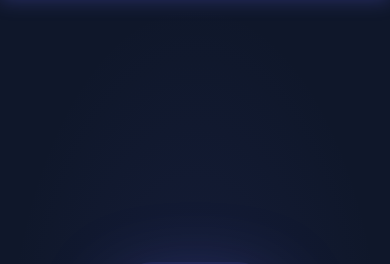
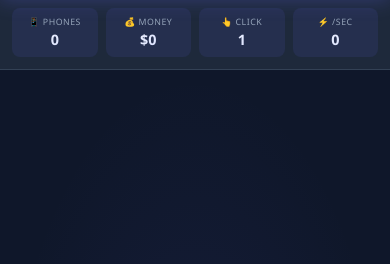
Before and after one commit to Alfires/phonecliker, a plain HTML site: page index.html in a window 390 px wide. Shown: the part 56-320 px from the top of the page. Drawn offline with Linux system fonts and the light colour scheme.

Commit message:
Update index.html

```diff
--- a/index.html
+++ b/index.html
@@ -540,6 +540,44 @@
             display: block;
         }
 
+        /* Mobile Stats Bar */
+        .mobile-stats {
+            display: none;
+            background: var(--bg-card);
+            border-bottom: 1px solid var(--border);
+            padding: 12px;
+        }
+
+        .mobile-stats-grid {
+            display: grid;
+            grid-template-columns: repeat(4, 1fr);
+            gap: 8px;
+        }
+
+        .mobile-stat {
+            text-align: center;
+            padding: 8px 4px;
+            background: rgba(99, 102, 241, 0.1);
+            border-radius: 8px;
+        }
+
+        .mobile-stat-label {
+            font-size: 0.55em;
+            text-transform: uppercase;
+            letter-spacing: 0.5px;
+            color: var(--text-muted);
+            margin-bottom: 2px;
+        }
+
+        .mobile-stat-value {
+            font-size: 0.9em;
+            font-weight: 800;
+            background: linear-gradient(135deg, #fff, #c7d2fe);
+            -webkit-background-clip: text;
+            -webkit-text-fill-color: transparent;
+            background-clip: text;
+        }
+
         /* Mobile Layout */
         @media (max-width: 899px) {
             body {
@@ -555,6 +593,10 @@
             .sidebar-left,
             .sidebar-right {
                 display: none;
+            }
+
+            .mobile-stats {
+                display: block;
             }
 
             .mobile-tabs {
@@ -583,10 +625,6 @@
 
             .phone-icon {
                 font-size: 3em;
-            }
-
-            .stats-box {
-                margin: 12px;
             }
 
             .tap-hint {
@@ -618,6 +656,28 @@
     <!-- Header -->
     <div class="header">
         <h1>🏭 Phone Factory Clicker</h1>
+    </div>
+
+    <!-- Mobile Stats Bar -->
+    <div class="mobile-stats">
+        <div class="mobile-stats-grid">
+            <div class="mobile-stat">
+                <div class="mobile-stat-label">📱 Phones</div>
+                <div class="mobile-stat-value" id="mobile-phone-count">0</div>
+            </div>
+            <div class="mobile-stat">
+                <div class="mobile-stat-label">💰 Money</div>
+                <div class="mobile-stat-value" id="mobile-money-count">$0</div>
+            </div>
+            <div class="mobile-stat">
+                <div class="mobile-stat-label">👆 Click</div>
+                <div class="mobile-stat-value" id="mobile-click-power">1</div>
+            </div>
+            <div class="mobile-stat">
+                <div class="mobile-stat-label">⚡ /sec</div>
+                <div class="mobile-stat-value" id="mobile-per-second">0</div>
+            </div>
+        </div>
     </div>
 
     <div class="game-layout">
@@ -774,10 +834,20 @@
 
         // Update Stats
         function updateStats() {
-            document.getElementById('phone-count').textContent = formatNum(Math.floor(phones));
-            document.getElementById('money-count').textContent = '$' + formatNum(Math.floor(money));
-            document.getElementById('click-power').textContent = formatNum(clickPower);
-            document.getElementById('per-second').textContent = formatNum(phonesPerSecond.toFixed(1));
+            const phoneVal = formatNum(Math.floor(phones));
+            const moneyVal = '$' + formatNum(Math.floor(money));
+            const clickVal = formatNum(clickPower);
+            const ppsVal = formatNum(phonesPerSecond.toFixed(1));
+
+            document.getElementById('phone-count').textContent = phoneVal;
+            document.getElementById('money-count').textContent = moneyVal;
+            document.getElementById('click-power').textContent = clickVal;
+            document.getElementById('per-second').textContent = ppsVal;
+
+            document.getElementById('mobile-phone-count').textContent = phoneVal;
+            document.getElementById('mobile-money-count').textContent = moneyVal;
+            document.getElementById('mobile-click-power').textContent = clickVal;
+            document.getElementById('mobile-per-second').textContent = ppsVal;
         }
 
         // Format
```
